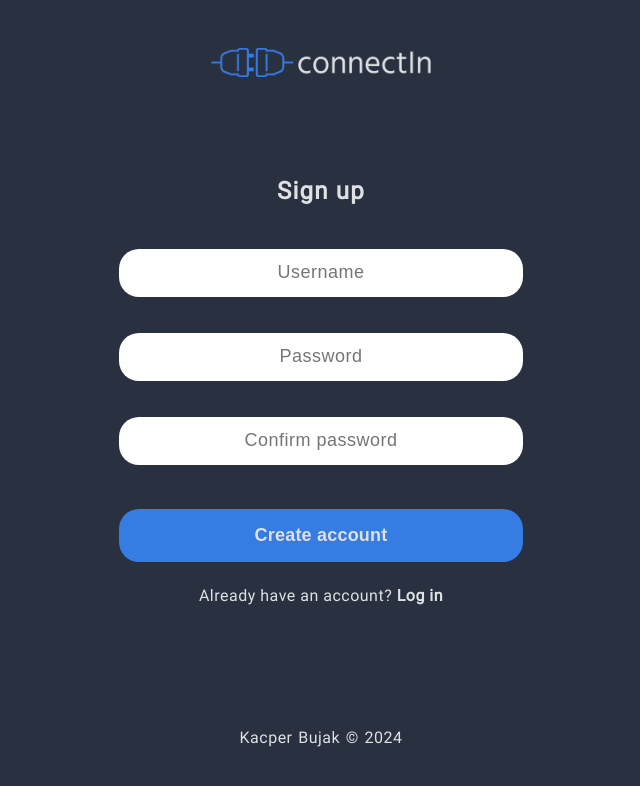
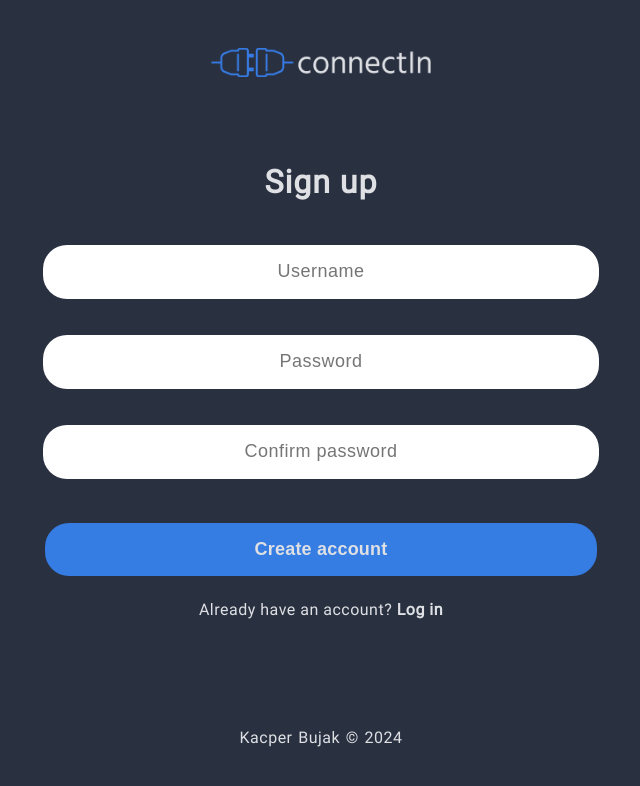
Before and after one commit to kbujak09/social-app, a React (Create React App) app: page /#/signup in a window 1280 px wide. Shown: the top 786 px of the page, without its empty margins (319-959 px from the left). Built offline with nearby package versions, Linux system fonts and the light colour scheme.

Commit message:
Login styling and FollowButton name fix

```diff
--- a/src/components/notLogged/auth/Login.jsx
+++ b/src/components/notLogged/auth/Login.jsx
@@ -84,8 +84,7 @@ const Login = () => {
 
   return (
     <div className={styles.container}>
-      <div className={styles.container}>
-      <div className={styles.title}>Log in</div>
+      <div className={styles.title}>Welcome back</div>
       <form onSubmit={(e) => {logIn(e, username, password); setIsShaking(true); turnOffShake()}} id='login' className={styles.form}>
         <div className={styles.formCell}>
           <label className={styles.label} htmlFor="login-username"></label>
@@ -96,18 +95,19 @@ const Login = () => {
           <input onChange={(e) => setPassword(e.target.value)} className={styles.input} placeholder='Password' name='login-password' type="password" required/>
         </div>
       </form>
-      <div className={styles.submit}>
-        <input type="submit" value='Log in' form='login'/>
-      </div>
-      <div className={`${styles.submit} ${styles.anonymous}`}>
-        <div onClick={(e) => {createAnonymousUser(e); turnOffShake()}}>Generate Random Account</div>
+      <div className={styles.actions}>
+        <div className={styles.submit}>
+          <input type="submit" value='Log in' form='login'/>
+        </div>
+        <div className={`${styles.submit} ${styles.anonymous}`}>
+          <div onClick={(e) => {createAnonymousUser(e); turnOffShake()}}>Generate Random Account</div>
+        </div>
       </div>
       <div className={styles.question}>
         Don't have an account? <strong onClick={() => navigate('/signup')}>Sign up</strong>
       </div>
       <div className={`${styles.message} ${isShaking ? styles.shake : null}`}>{message}</div>
     </div>
-    </div>
   )
 };
 
--- a/src/components/notLogged/auth/auth.module.scss
+++ b/src/components/notLogged/auth/auth.module.scss
@@ -20,6 +20,11 @@
     transform: translateX(0);
   }
 }
+.container {
+  padding: 0 24px;
+  width: 100%;
+  box-sizing: border-box;
+}
 .formCell {
   display: flex;
   flex-direction: column;
@@ -32,14 +37,13 @@
   padding: 28px 0;
 }
 .input {
-  height: 36px;
-  border-radius: 20px;
+  height: 42px;
+  border-radius: 24px;
   font-weight: 400;
   border: 0;
-  width: 220px;
+  width: 100%;
   border: 2px solid transparent;
   font-size: 16px;
-  padding: 0 16px;
   color: $bg-main;
   letter-spacing: 0.5px;
   text-align: center;
@@ -50,18 +54,18 @@
 }
 .title {
   text-align: center;
-  font-size: 22px;
+  font-size: 24px;
   font-weight: 700;
-  letter-spacing: 1.2px;
+  letter-spacing: 1px;
 }
 .submit {
   text-align: center;
 }
 .submit > input, .submit > div {
-  height: 40px;
+  height: 48px;
   background-color: $logo;
   border: 0;
-  border-radius: 20px;
+  border-radius: 24px;
   width: 100%;
   font-size: 16px;
   font-weight: 700;
@@ -88,21 +92,32 @@
 .shake {
   animation: shake 0.3s ease-in-out
 }
-.anonymous {
-  margin-top: 16px;
-}
 .anonymous > div {
   display: flex;
   align-items: center;
   justify-content: center;
   background-color: $bg-dark;
   color: $logo;
-  border: 2px solid $logo;
+  border: 1px solid $logo;
+}
+.actions {
+  display: flex;
+  flex-direction: column;
+  gap: 28px;
+}
+
+@media (min-width: 768px) {
+  .container {
+    width: 600px;
+  }
 }
 
 @media (min-width: 1200px) {
+  .container {
+    max-width: 600px;
+  }
   .title {
-    font-size: 24px;
+    font-size: 32px;
   }
   .form {
     gap: 36px;
@@ -112,13 +127,12 @@
     margin-top: 16px;
   }
   .input {
-    width: 400px;
     font-size: 18px;
     padding: 4px 0;
-    border-radius: 20px;
+    border-radius: 24px;
   }
   .submit {
-    border-radius: 5px;
+    border-radius: 24px;
     display: flex;
     justify-content: center;
     align-items: center;
```
Also changed, not shown: src/components/followbutton/FollowButton.jsx (renamed from src/components/followbutton/Followbutton.jsx), 1 other file (tests, documents, lock files or other folders).
